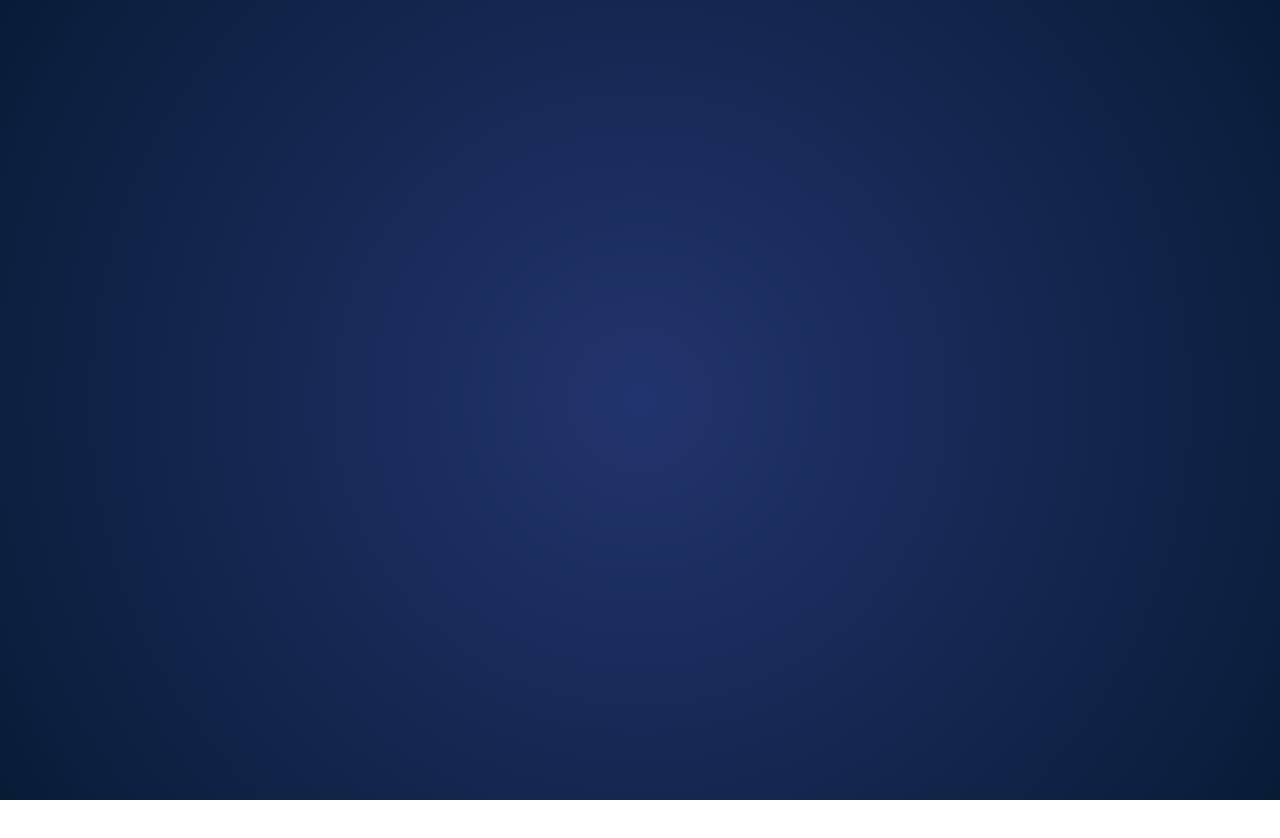
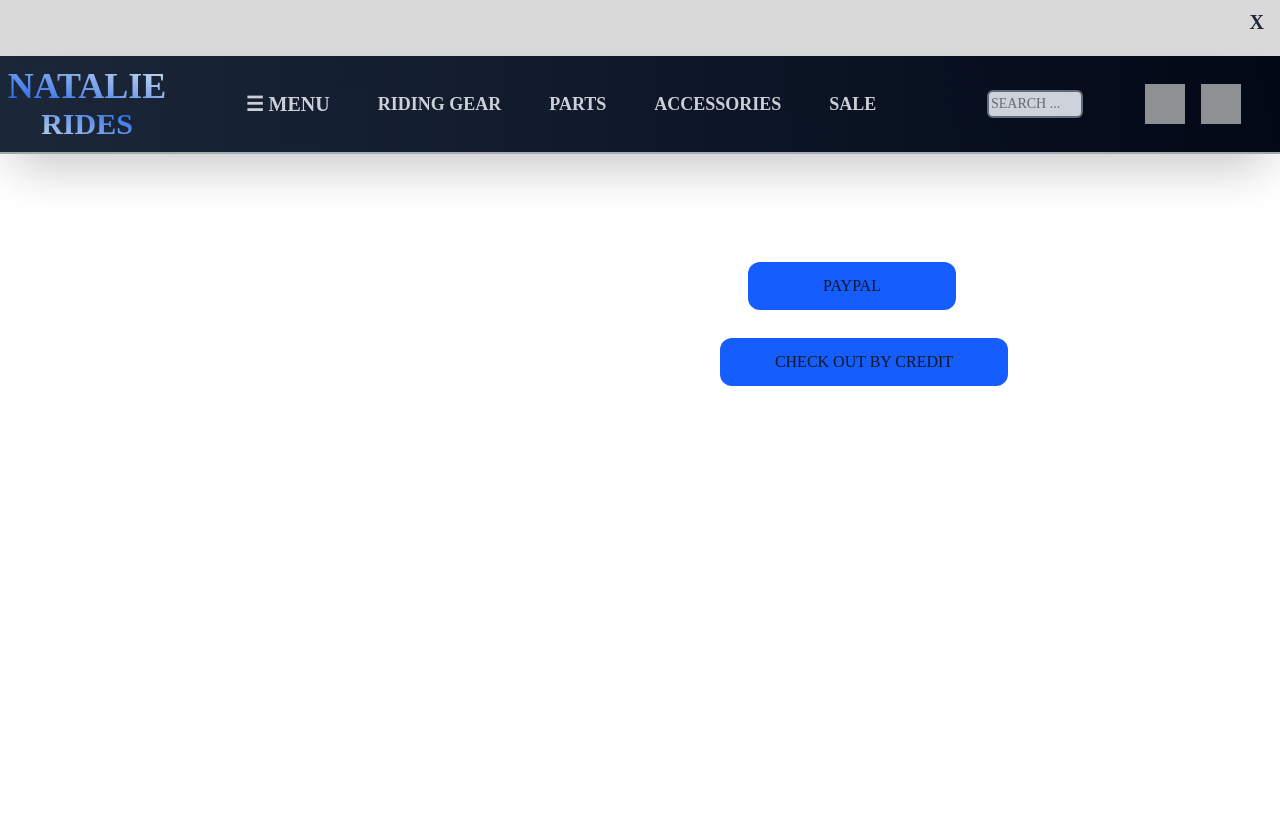
Before and after one commit to timphamvn33/Motorcycle_Shop, a React (Vite) app in the folder frontend/: page /Cart in a window 1280 px wide. Before the commit this address had no page. Shown: the top 838 px of the page. Before the commit the page ends 800 px from the top, so only its background shows below. Built offline with nearby package versions, Linux system fonts and the light colour scheme; grey boxes are pictures that could not be loaded.

Commit message:
added a front end payment in cart

```diff
--- a/frontend/src/App.jsx
+++ b/frontend/src/App.jsx
@@ -8,10 +8,12 @@ import { UserProfile } from './pages/UserProfile'
 import { BrowserRouter as Router, Routes, Route } from 'react-router-dom';
 import { ShopAll } from './pages/ShopAll';
 import { ItemDetail } from './pages/ItemDetail'
+import {Cart} from './pages/Cart'
 function App() {
 
   const [isUserLogin, setIsUserLogin] = useState(false);
   const [quantityItemAdded, setQuantityItemAdded] = useState("0");
+  const [itemsAdded, setItemsAdded] = useState();
 
   return (
 
@@ -23,7 +25,8 @@ function App() {
         <Route path="/SignUp" element = {<SignUp/>}/>
         <Route path="/UserProfile" element = {<UserProfile isUserLogin = {isUserLogin} setIsUserLogin={setIsUserLogin}/>} />
         <Route path = "/ShopAll" element = {<ShopAll/>}/>
-        <Route path = "/ItemDetail/:id" element = {<ItemDetail quantityItemAdded ={quantityItemAdded} setQuantityItemAdded = {setQuantityItemAdded}/>}/>
+        <Route path = "/ItemDetail/:id" element = {<ItemDetail quantityItemAdded ={quantityItemAdded} setQuantityItemAdded = {setQuantityItemAdded}mitemsAdded = {itemsAdded} setItemsAdded = {setItemsAdded}/>}/>
+        <Route path = "/Cart" element = {<Cart itemsAdded = {itemsAdded} setItemsAdded = {setItemsAdded}/>}/>
       </Routes>
     </Router>
 
--- a/frontend/src/assets/components/sections/Navbar.jsx
+++ b/frontend/src/assets/components/sections/Navbar.jsx
@@ -4,7 +4,7 @@ import { RidingGear } from "./RidingGear";
 
 const navbarOption = [{ name: "RIDING GEAR" }, { name: "PARTS" }, { name: "ACCESSORIES" }, { name: "SALE" }];
 
-export const Navbar = ({ isSmallScreen, setIsMobileMenuClick, isUserLogin, quantityItemAdded, setQuantityItemAdded }) => {
+export const Navbar = ({ isSmallScreen, setIsMobileMenuClick, isUserLogin, quantityItemAdded, setQuantityItemAdded, itemsAdded, setItemsAdded}) => {
     const [isCategoryMenuClick, setIsCategoryMenuClick] = useState(false);
     const [showSale, setShowSale] = useState(true);
     const [mainMenuOn, setMainMenuOn] = useState(false);
@@ -105,7 +105,9 @@ export const Navbar = ({ isSmallScreen, setIsMobileMenuClick, isUserLogin, quant
                             <img src="/images/profile.png" alt="Profile" onClick={moveToLoginPage} className="cursor-pointer w-10 h-10" />
                         )}
 
-                        <div className="relative cursor-pointer">
+                        <div
+                            onClick={() => navigate("/Cart")}
+                            className="relative cursor-pointer">
                             {/* Cart Icon */}
                             <img src="/images/cart.png" alt="Cart" className="cursor-pointer w-10 h-10" />
 
--- /dev/null
+++ b/frontend/src/pages/Cart.jsx
@@ -0,0 +1,108 @@
+import { useEffect } from "react"
+import { Navbar } from "../assets/components/sections/Navbar"
+
+export const Cart = ({itemsAdded, setItemsAdded}) => {
+    useEffect(() => {
+        console.log("itemsAdded: ", itemsAdded)
+    })
+
+    return (
+        <>
+        <Navbar/>
+        <div className = "w-full min-h-screen bg-white flex flex-wrap">
+            {/* left section */}
+            {itemsAdded?.length === 0 && (
+                <p className="text-xl text-gray-600">Your cart is empty.</p>
+            )}
+            <div className=" w-1/2 overflow-y-auto lg:p-20">
+                <div className=" flex flex-col p-6 gap-3">
+                    {/* {itemsAdded?.map((item, index) => (
+                        <div key= {index}> */}
+
+                            {itemsAdded?.map((it, index2) => (
+                                <div key = {index2} className="grid grid-cols-1 lg:grid-cols-2 gap-1 lg:gap-7">
+
+
+                                    <div className="w-full">
+                                        <img src= {it.image} alt="" />
+                                    </div>
+
+
+
+                                    <div className="grid grid-col-1 gap-1 lg:gap-4">
+
+                                        <div className="grid grid-cols-1 w-full">
+                                            <span className="text-3xl lg:text-5xl font-bold text-gray-900">{it.name}</span>
+                                            <img src={it.star} className=" w-[100px] lg:w-[150PX] h-[30px] lg:h-[50px] object-cover opacity-80 pb-2"/>
+                                        </div>
+                                        <div >
+                                            <span className="text-3xl lg:text-4xl text-gray-900 font-bold">{it.price}</span>
+                                        </div>
+                                        <div>
+                                            <div className="text-xl text-gray-900">color</div>
+
+                                        </div>
+                                        <div className = "">
+                                            <div className="text-xl text-gray-900">
+                                                SIZE
+                                            </div>
+                                            <div
+                                                className="border-2 border-gray-400 w-10 h-10 text-gray-900 rounded-md hover:bg-blue-600 flex items-center justify-center cursor-pointer">
+                                                <span className="text-center text-md p-0.5">{it.size}</span>
+                                            </div>
+
+                                        </div>
+                                        <div className = "flex flex-wrap">
+                                            <div className="p-1 text-gray-900">QUANTITY:: </div>
+                                            <div className="text-gray-900 p-1">{it.quantity}</div>
+
+                                        </div>
+                                    </div>
+
+                                </div>
+                            ))}
+
+
+                        {/* </div> */}
+                    {/* ))} */}
+
+                        {/* <div className="flex flex-col justify-start gap-2">
+                            <label className="text-gray-900 font-semibold text-lg">QUANTITY</label>
+                            <input onChange={(e) => setQuantityItem( e.target.value)}
+                                value = {quantityItem}
+                                type= "number"
+                                name="quantity"
+                                id="quantity"
+                                min="1"
+                                className="w-20 h-10 border-2 border-gray-400 rounded-lg p-2 text-center text-lg font-medium focus:outline-none focus:ring-2 focus:ring-blue-500 focus:border-blue-500 text-gray-900"
+                            />
+                        </div> */}
+
+                </div>
+            </div>
+            {/* right section */}
+            <div className="w-1/2 lg:p-20">
+                <div className="p-7">
+                    <button
+
+                        className=" w-40 lg:w-52 h-8 lg:h-12 bg-blue-600 cursor-pointer hover:bg-blue-700 hover:border-blue-900 rounded-xl hover:border-2">
+                        <span className="text-gray-900 text-md p-0.5">
+                            PAYPAL
+                        </span>
+                    </button>
+                </div>
+                <div>
+                    <button className=" w-60 lg:w-72 h-8 lg:h-12 bg-blue-600 cursor-pointer hover:bg-blue-700 hover:border-blue-900 rounded-xl hover:border-2">
+                        <span className="text-gray-900 text-md p-0.5">
+                            CHECK OUT BY CREDIT
+                        </span>
+                    </button>
+                </div>
+            </div>
+
+        </div>
+
+
+        </>
+    )
+}
--- a/frontend/src/pages/ItemDetail.jsx
+++ b/frontend/src/pages/ItemDetail.jsx
@@ -5,7 +5,7 @@ import { useEffect, useState } from "react";
 
 const sizes = [{name: "XXL"},{name: "XL"},{name: "LG"}, {name: "MD"}, {name: "SM"}, {name: "XSM"}];
 
-export const ItemDetail = ({quantityItemAdded, setQuantityItemAdded}) => {
+export const ItemDetail = ({quantityItemAdded, setQuantityItemAdded, itemsAdded, setItemsAdded}) => {
     const [itemDetail, setItemDetail] = useState(null);
     const [quantityItem, setQuantityItem] = useState("0");
     const [pickedSize, setPickedSize] = useState();
@@ -29,16 +29,19 @@ export const ItemDetail = ({quantityItemAdded, setQuantityItemAdded}) => {
 
     }, [id]);
 
-    const itemAddedUpdate = ( obj ) => {
+    const clickToCart = ( obj ) => {
         if(parseInt(quantityItem) <= 0 || !quantityItem || pickedSize == null) {
             setAlert(() => true);
-            // ⏱️ Hide the alert after 5 seconds
+            // ⏱️ Hide the alert after 3 seconds
             setTimeout(() => {
                 setAlert(false);
             }, 3000);
             return;
 
         }
+
+        const itemsMoveToCart = [{name: itemDetail.name, star: itemDetail.star, price: itemDetail.price, image:itemDetail.image, size: pickedSize, quantity: quantityItem}];
+        setItemsAdded(itemsMoveToCart)
         setQuantityItemAdded(quantityItem);
         console.log("obj: ", obj);
     }
@@ -53,7 +56,6 @@ export const ItemDetail = ({quantityItemAdded, setQuantityItemAdded}) => {
                 return {};
             }
             setPickedSize(sizeName);
-
 
             return { [sizeName]: true };
 
@@ -72,7 +74,7 @@ export const ItemDetail = ({quantityItemAdded, setQuantityItemAdded}) => {
     if (!itemDetail) {
         return (
             <>
-                <Navbar quantityItemAdded = {quantityItemAdded} setQuantityItemAdded = {setQuantityItemAdded}/>
+                <Navbar/>
                 <div className="flex justify-center items-center min-h-screen">
                     <div className="text-center">
                         <div className="animate-spin rounded-full h-16 w-16 border-t-4 border-blue-500 border-solid mx-auto mb-4"></div>
@@ -84,7 +86,7 @@ export const ItemDetail = ({quantityItemAdded, setQuantityItemAdded}) => {
     }
     return (
     <>
-        <Navbar quantityItemAdded = {quantityItemAdded} setQuantityItemAdded = {setQuantityItemAdded}/>
+        <Navbar quantityItemAdded = {quantityItemAdded} setQuantityItemAdded = {setQuantityItemAdded} itemsAdded = {itemsAdded} setItemsAdded = {setItemsAdded}/>
         <div className="min-h-screen w-full bg-white">
             <div className="w-full p-10 lg:p-40 grid grid-cols-1 lg:grid-cols-2 gap-6">
                 <div className="w-2/3 lg:w-full">
@@ -133,7 +135,7 @@ export const ItemDetail = ({quantityItemAdded, setQuantityItemAdded}) => {
 
                     <div>
                         <button
-                            onClick={() => itemAddedUpdate("add")}
+                            onClick={() => clickToCart("add")}
                             className=" w-40 lg:w-52 h-8 lg:h-12 bg-blue-600 cursor-pointer hover:bg-blue-700 hover:border-blue-900 rounded-xl hover:border-2">
                             <span className="text-gray-900 text-md p-0.5">
                                 ADD TO CART
```
